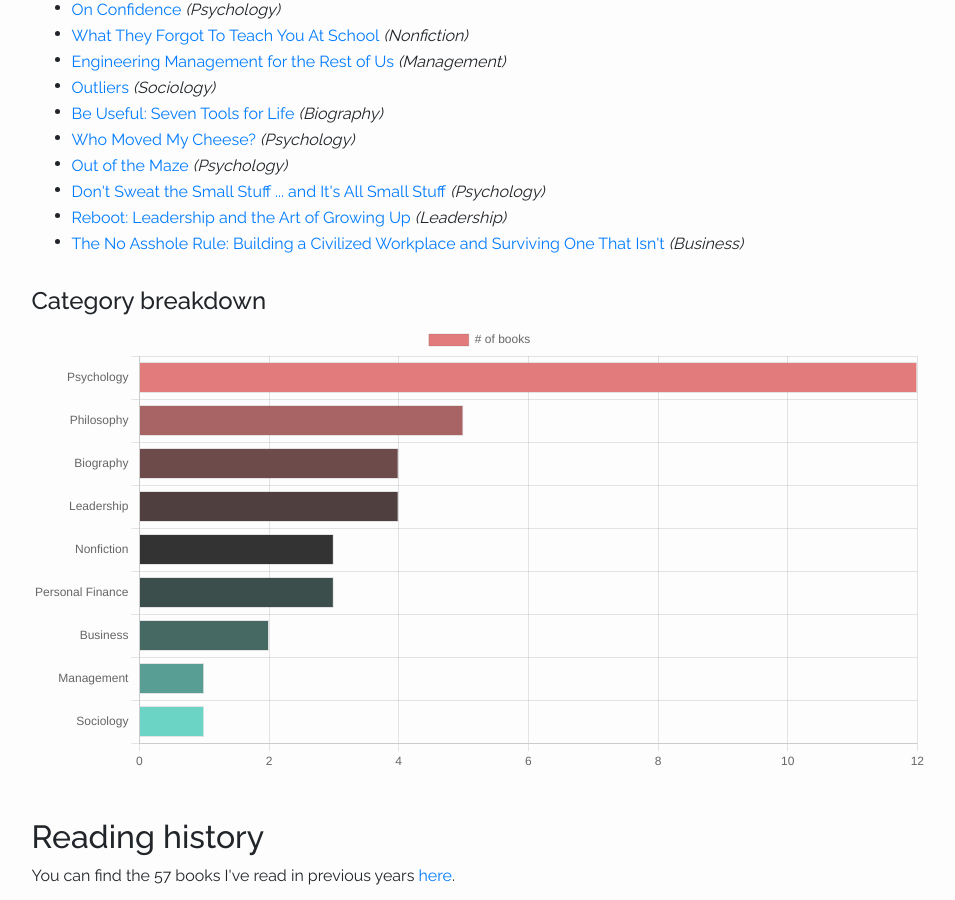
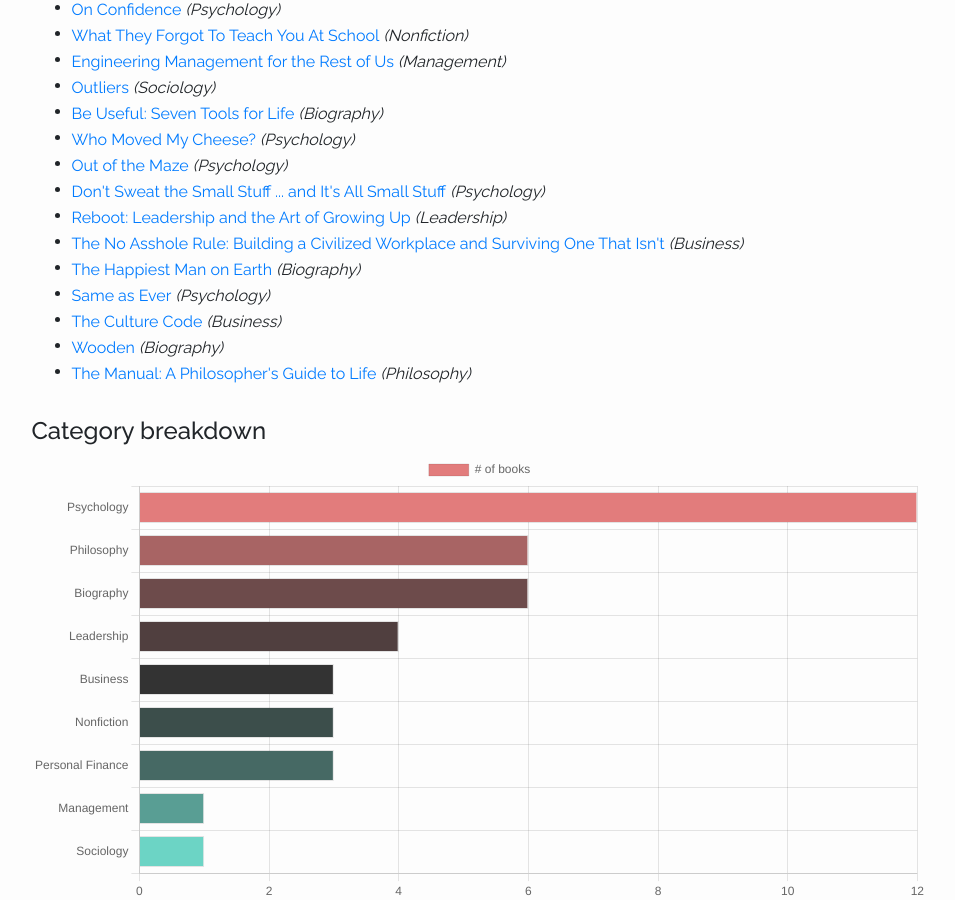
Before and after one commit to christophaigner/christophaigner.github.io, a Jekyll site: the page built from pages/reading.html, in a window 1280 px wide and 900 px high, scrolled down 941 px. Shown: the whole window, without its empty margins (161-1116 px from the left). Built offline with Jekyll 4.4.1, drawn with Linux system fonts in a browser that asks for light colours; nearby versions of some CDN libraries; some of the changed text lies outside the part shown.

Commit message:
Update book list

```diff
--- a/_data/reading/current.yml
+++ b/_data/reading/current.yml
@@ -134,7 +134,23 @@
   url: "https://www.goodreads.com/book/show/97905.The_No_Asshole_Rule"
   category: Business
   finished: true
-- name: "The 48 Laws of Power"
-  url: "https://www.goodreads.com/book/show/1303.The_48_Laws_of_Power"
+- name: "The Happiest Man on Earth"
+  url: "https://www.goodreads.com/book/show/53239311-the-happiest-man-on-earth"
+  category: Biography
+  finished: true
+- name: "Same as Ever"
+  url: "https://www.goodreads.com/book/show/125116554-same-as-ever"
   category: Psychology
-  finished: false
+  finished: true
+- name: "The Culture Code"
+  url: "https://www.goodreads.com/book/show/33517721-the-culture-code"
+  category: Business
+  finished: true
+- name: "Wooden"
+  url: "https://www.goodreads.com/book/show/43536.Wooden"
+  category: Biography
+  finished: true
+- name: "The Manual: A Philosopher's Guide to Life"
+  url: "https://www.goodreads.com/book/show/34946912-the-manual"
+  category: Philosophy
+  finished: true
```
